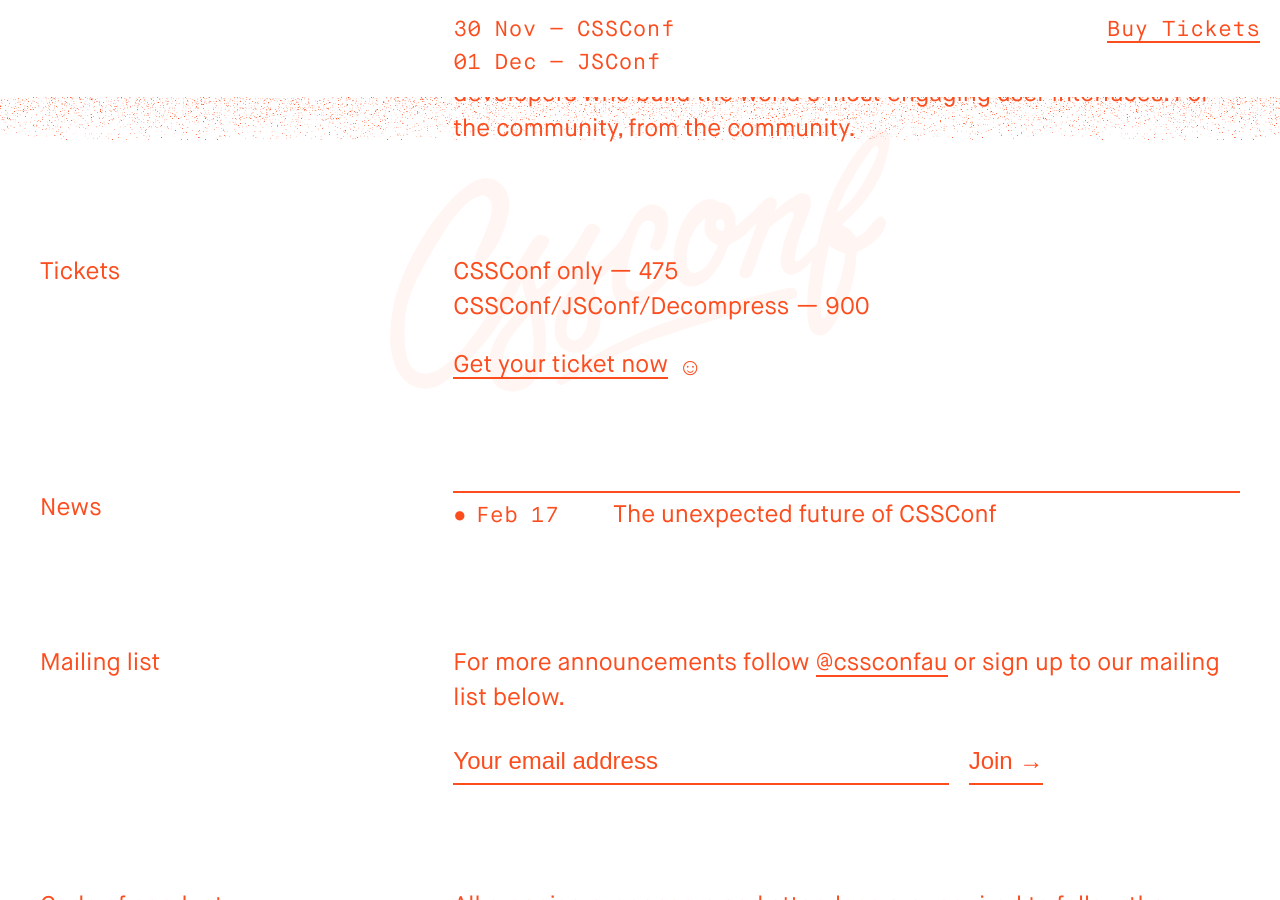
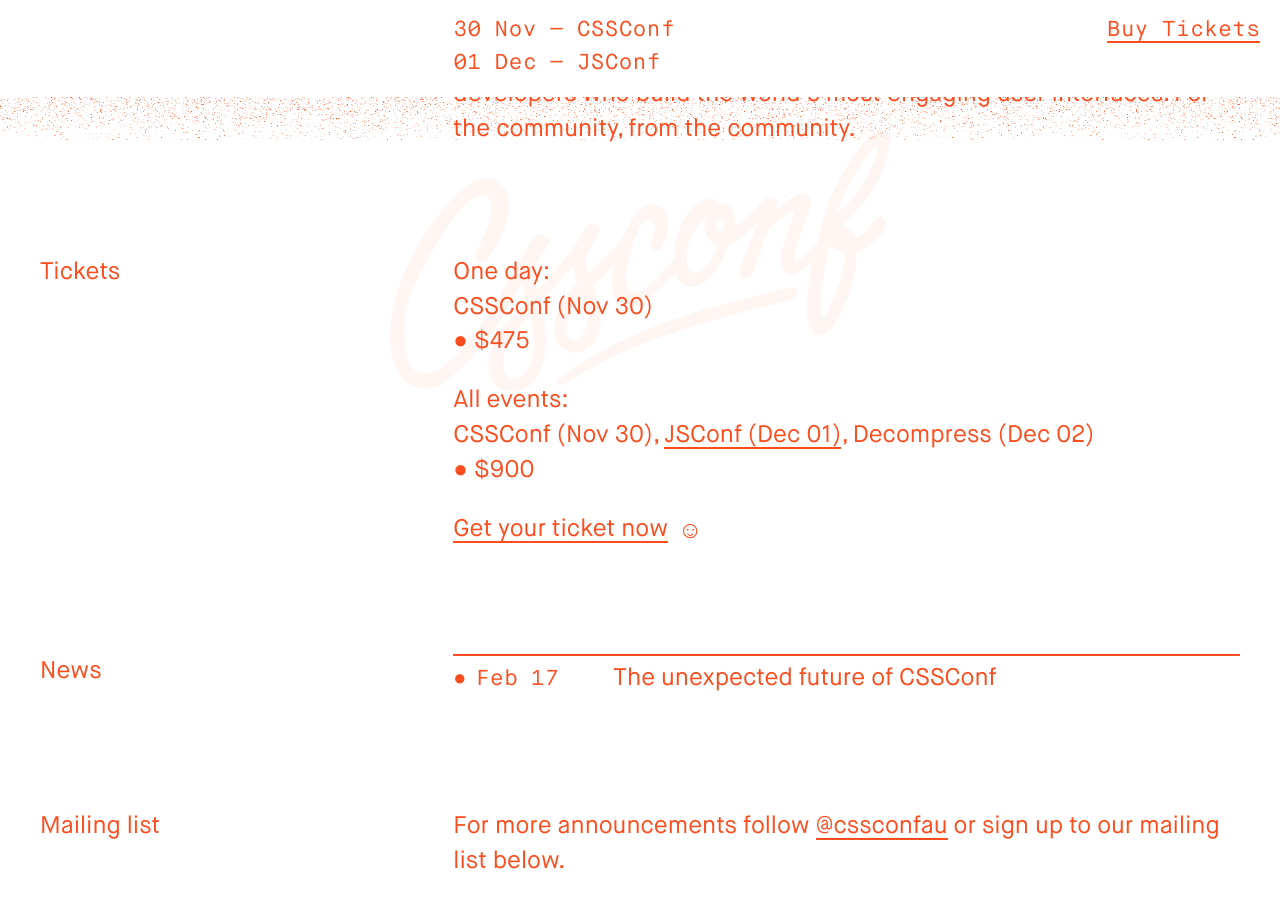
Before and after one commit to vsfest/2016.cssconf.com.au, a Jekyll site: the page built from index.html, in a window 1280 px wide and 900 px high, scrolled down 700 px. Built offline with Jekyll 4.4.1, drawn with Linux system fonts in a browser that asks for light colours.

Commit message:
More detail on ticket pricing

```diff
--- a/_includes/tickets.html
+++ b/_includes/tickets.html
@@ -4,8 +4,14 @@
   </p>
   <div class="title-content">
     <p>
-      <span>CSSConf only — 475</span><br>
-      <span>CSSConf/JSConf/Decompress — 900</span><br>
+      One day:<br>
+      CSSConf (Nov 30)<br>
+      &#9679; $475
+    </p>
+    <p>
+      All events:<br>
+      CSSConf (Nov 30), <a href="http://jsconfau.com">JSConf (Dec 01)</a>, Decompress (Dec 02)<br>
+      &#9679; $900
     </p>
     <p>
       <a href="{{ site.ticket_url }}" class="tickets">Get your ticket now</a>
```
